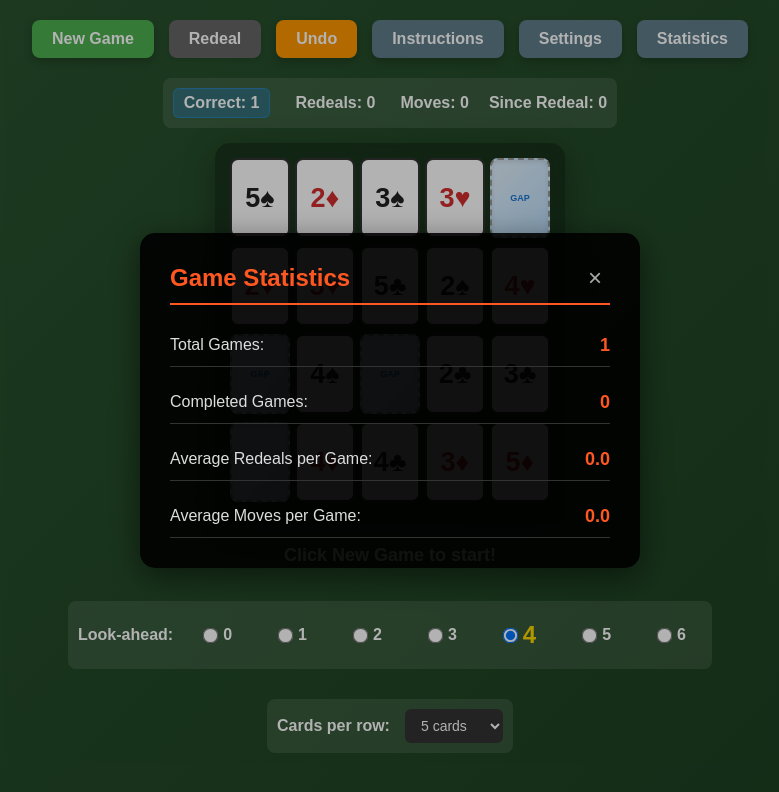
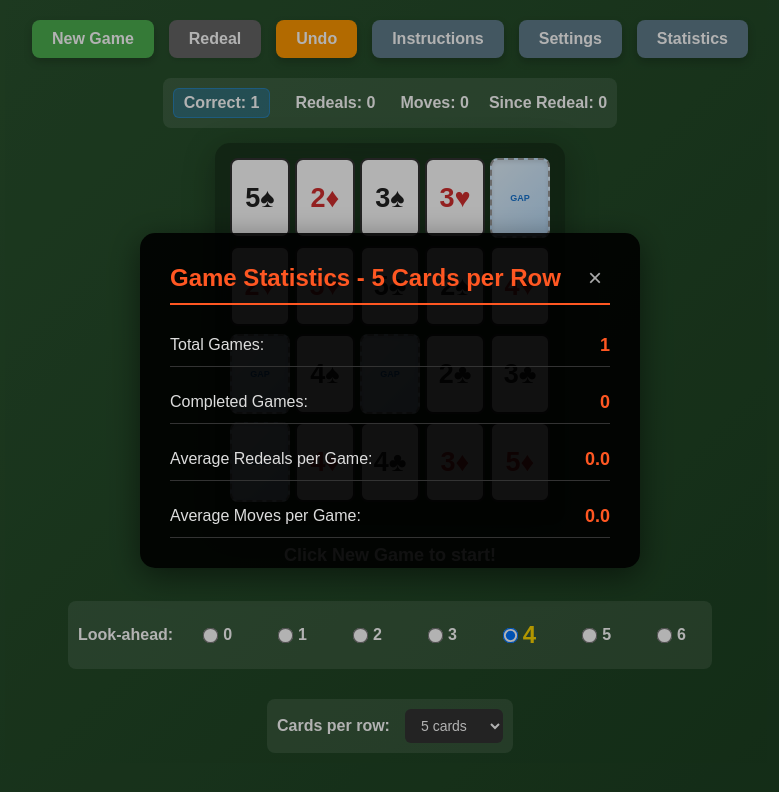
Before and after one commit to cpcrowley/gaps, a plain HTML site: page index.html in a window 1280 px wide. Both pictures are taken after a click on the button "Statistics". Shown: the whole page, without its empty margins (250-1029 px from the left). Drawn offline with Linux system fonts and the light colour scheme.

Commit message:
checkpoint

```diff
--- a/index.html
+++ b/index.html
@@ -137,7 +137,7 @@
     <div class="stats-modal" id="stats-modal">
         <div class="stats-content">
             <div class="stats-header">
-                <h2>Game Statistics</h2>
+                <h2>Game Statistics - <span id="stats-cards-per-row">5</span> Cards per Row</h2>
                 <button class="close-stats" onclick="closeStats()">&times;</button>
             </div>
             <div class="stats-body">
--- a/script.js
+++ b/script.js
@@ -13,13 +13,20 @@ class GapsGame {
 
         // Statistics tracking
         this.stats = {
-            totalGames: 0,
-            completedGames: 0,
-            totalRedeals: 0,
-            totalMoves: 0,
-            averageRedealsPerGame: 0,
-            averageMovesPerGame: 0,
-            completionRate: 0,
+            // Separate stats for each cards per row value
+            byCardsPerRow: {
+                4: { totalGames: 0, completedGames: 0, totalRedeals: 0, totalMoves: 0 },
+                5: { totalGames: 0, completedGames: 0, totalRedeals: 0, totalMoves: 0 },
+                6: { totalGames: 0, completedGames: 0, totalRedeals: 0, totalMoves: 0 },
+                7: { totalGames: 0, completedGames: 0, totalRedeals: 0, totalMoves: 0 },
+                8: { totalGames: 0, completedGames: 0, totalRedeals: 0, totalMoves: 0 },
+                9: { totalGames: 0, completedGames: 0, totalRedeals: 0, totalMoves: 0 },
+                10: { totalGames: 0, completedGames: 0, totalRedeals: 0, totalMoves: 0 },
+                11: { totalGames: 0, completedGames: 0, totalRedeals: 0, totalMoves: 0 },
+                12: { totalGames: 0, completedGames: 0, totalRedeals: 0, totalMoves: 0 },
+                13: { totalGames: 0, completedGames: 0, totalRedeals: 0, totalMoves: 0 }
+            },
+            // Current game stats
             currentGameMoves: 0,
             currentRedealMoves: 0
         };
@@ -1155,38 +1162,57 @@ class GapsGame {
     trackMove() {
         this.stats.currentGameMoves++;
         this.stats.currentRedealMoves++;
-        this.stats.totalMoves++;
-        this.updateStats();
+        this.stats.byCardsPerRow[this.cardsPerRow].totalMoves++;
     }
 
     trackRedeal() {
-        this.stats.totalRedeals++;
+        this.stats.byCardsPerRow[this.cardsPerRow].totalRedeals++;
         this.stats.currentRedealMoves = 0;
-        this.updateStats();
     }
 
     trackGameCompletion() {
-        this.stats.completedGames++;
-        this.updateStats();
+        this.stats.byCardsPerRow[this.cardsPerRow].completedGames++;
     }
 
     trackNewGame() {
-        this.stats.totalGames++;
+        this.stats.byCardsPerRow[this.cardsPerRow].totalGames++;
         this.stats.currentGameMoves = 0;
         this.stats.currentRedealMoves = 0;
-        this.updateStats();
     }
 
     updateStats() {
-        if (this.stats.totalGames > 0) {
-            this.stats.averageRedealsPerGame = (this.stats.totalRedeals / this.stats.totalGames).toFixed(1);
-            this.stats.averageMovesPerGame = (this.stats.totalMoves / this.stats.totalGames).toFixed(1);
-            this.stats.completionRate = ((this.stats.completedGames / this.stats.totalGames) * 100).toFixed(1);
-        }
+        // This method is no longer needed as we calculate stats on demand
     }
 
-    getStats() {
-        return { ...this.stats };
+    getStats(cardsPerRow = null) {
+        const targetCardsPerRow = cardsPerRow || this.cardsPerRow;
+        const stats = this.stats.byCardsPerRow[targetCardsPerRow];
+
+        if (!stats) {
+            return {
+                totalGames: 0,
+                completedGames: 0,
+                totalRedeals: 0,
+                totalMoves: 0,
+                averageRedealsPerGame: 0,
+                averageMovesPerGame: 0,
+                completionRate: 0
+            };
+        }
+
+        const averageRedealsPerGame = stats.totalGames > 0 ? (stats.totalRedeals / stats.totalGames).toFixed(1) : 0;
+        const averageMovesPerGame = stats.totalGames > 0 ? (stats.totalMoves / stats.totalGames).toFixed(1) : 0;
+        const completionRate = stats.totalGames > 0 ? ((stats.completedGames / stats.totalGames) * 100).toFixed(1) : 0;
+
+        return {
+            totalGames: stats.totalGames,
+            completedGames: stats.completedGames,
+            totalRedeals: stats.totalRedeals,
+            totalMoves: stats.totalMoves,
+            averageRedealsPerGame: averageRedealsPerGame,
+            averageMovesPerGame: averageMovesPerGame,
+            completionRate: completionRate
+        };
     }
 
     countCorrectCards() {
@@ -1326,8 +1352,13 @@ function closeStats() {
 }
 
 function updateStatsUI() {
-    const stats = game.getStats();
+    const stats = game.getStats(); // This will get stats for current cards per row
+    const currentCardsPerRow = game.cardsPerRow;
 
+    // Update the header to show current cards per row
+    document.getElementById('stats-cards-per-row').textContent = currentCardsPerRow;
+
+    // Update the statistics
     document.getElementById('total-games').textContent = stats.totalGames;
     document.getElementById('completed-games').textContent = stats.completedGames;
     document.getElementById('avg-redeals').textContent = stats.averageRedealsPerGame;
@@ -1367,6 +1398,9 @@ function changeCardsPerRow() {
 
     // Update the settings UI to reflect the change
     updateSettingsUI();
+
+    // Update statistics UI to show stats for the new cards per row
+    updateStatsUI();
 }
 
 function changeLookAhead() {
```
